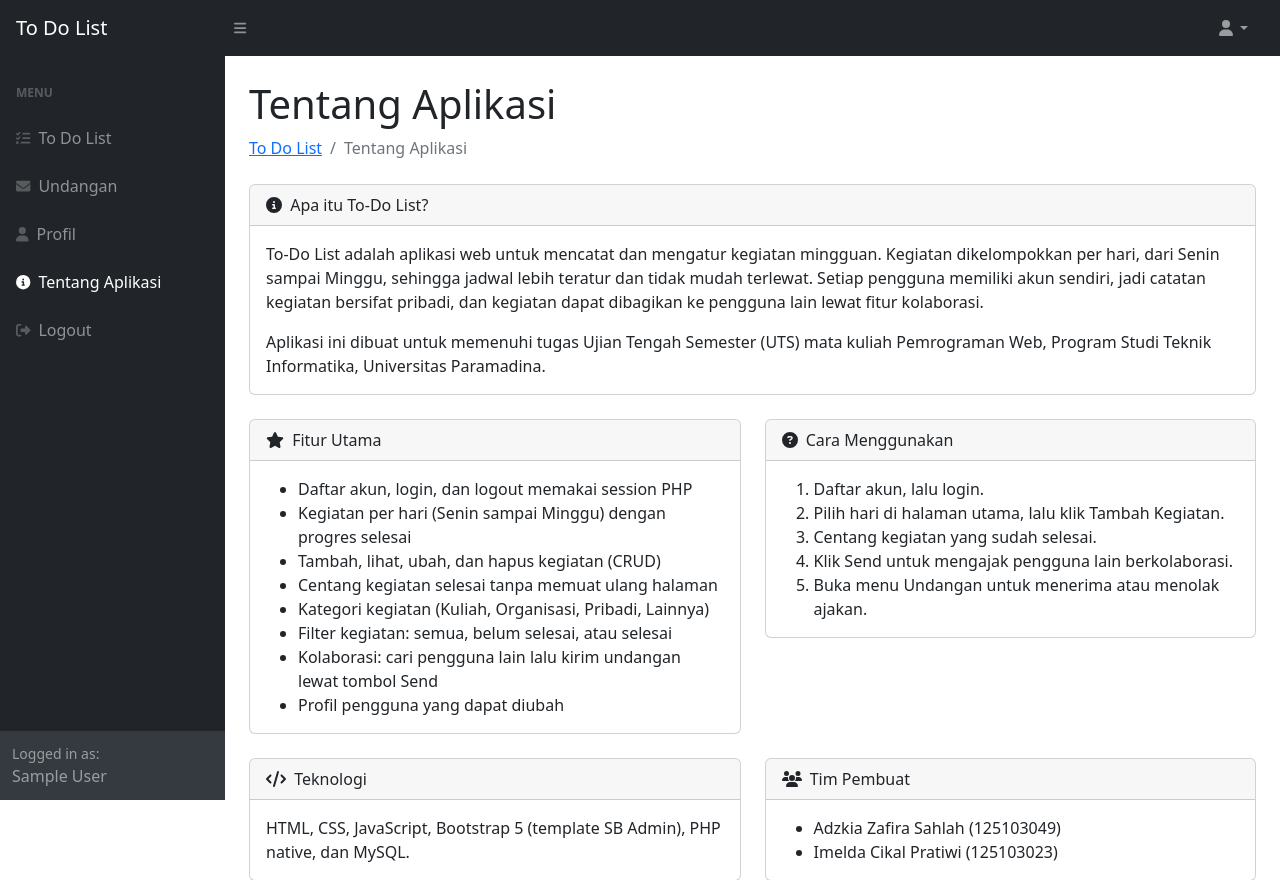
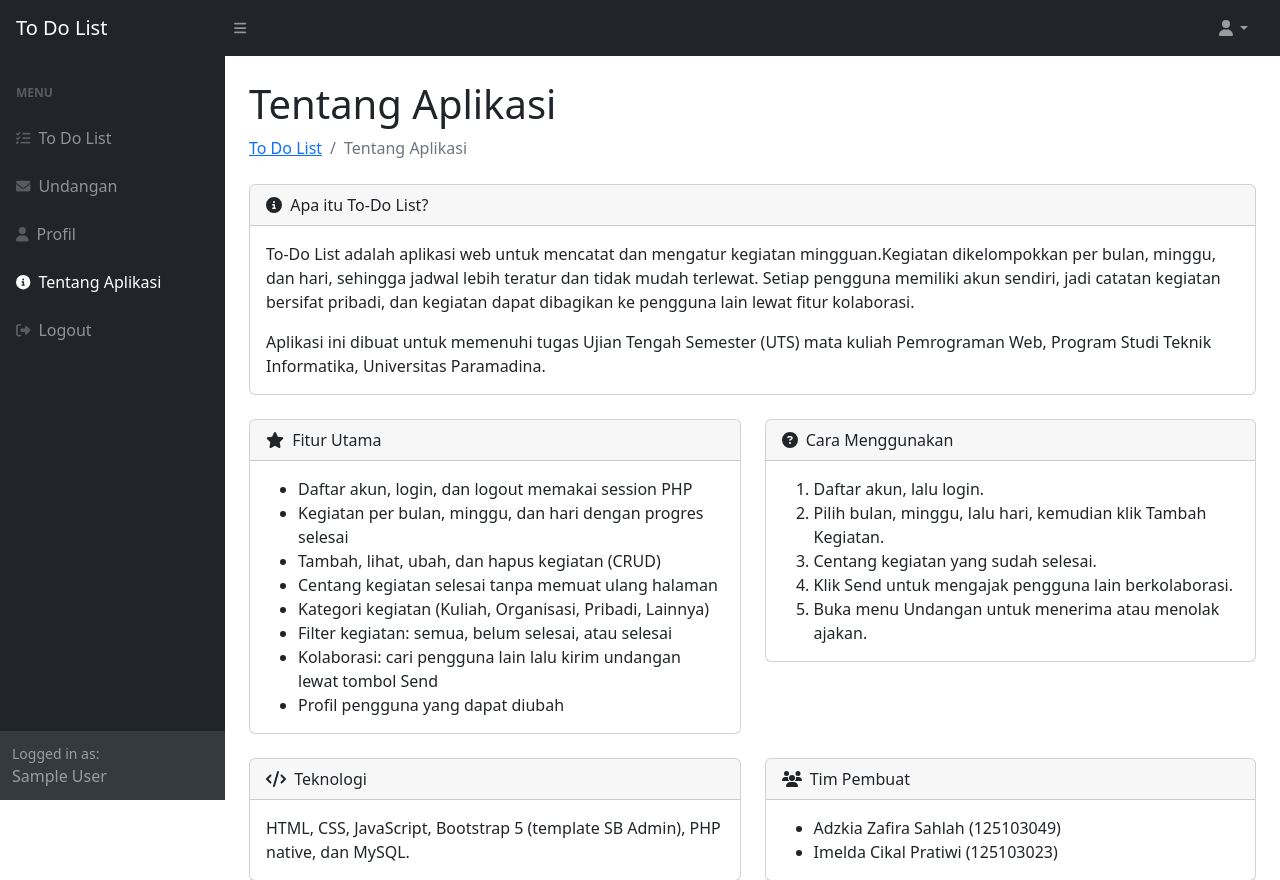
Before and after one commit to imeldacikal-droid/uts-web-to-do-list, a PHP site: page /todoo-web/tentang.php in a window 1280 px wide. Shown: the top 880 px of the page. Run offline with PHP 8.4, Linux system fonts and the light colour scheme; the visitor is signed in with stand-in values (Sample User, id 1); data that the repository does not hold is empty; some libraries are stand-ins or nearby versions.

Commit message:
benerin kalimat dibagian tentang

```diff
--- a/tentang.php
+++ b/tentang.php
@@ -15,7 +15,7 @@ include 'partials/header.php';
     <div class="card mb-4">
         <div class="card-header"><i class="fas fa-circle-info me-1"></i> Apa itu To-Do List?</div>
         <div class="card-body">
-            <p>To-Do List adalah aplikasi web untuk mencatat dan mengatur kegiatan mingguan. Kegiatan dikelompokkan per hari, dari Senin sampai Minggu, sehingga jadwal lebih teratur dan tidak mudah terlewat. Setiap pengguna memiliki akun sendiri, jadi catatan kegiatan bersifat pribadi, dan kegiatan dapat dibagikan ke pengguna lain lewat fitur kolaborasi.</p>
+            <p>To-Do List adalah aplikasi web untuk mencatat dan mengatur kegiatan mingguan.Kegiatan dikelompokkan per bulan, minggu, dan hari, sehingga jadwal lebih teratur dan tidak mudah terlewat. Setiap pengguna memiliki akun sendiri, jadi catatan kegiatan bersifat pribadi, dan kegiatan dapat dibagikan ke pengguna lain lewat fitur kolaborasi.</p>
             <p class="mb-0">Aplikasi ini dibuat untuk memenuhi tugas Ujian Tengah Semester (UTS) mata kuliah Pemrograman Web, Program Studi Teknik Informatika, Universitas Paramadina.</p>
         </div>
     </div>
@@ -27,7 +27,7 @@ include 'partials/header.php';
                 <div class="card-body">
                     <ul class="mb-0">
                         <li>Daftar akun, login, dan logout memakai session PHP</li>
-                        <li>Kegiatan per hari (Senin sampai Minggu) dengan progres selesai</li>
+                        <li>Kegiatan per bulan, minggu, dan hari dengan progres selesai</li>
                         <li>Tambah, lihat, ubah, dan hapus kegiatan (CRUD)</li>
                         <li>Centang kegiatan selesai tanpa memuat ulang halaman</li>
                         <li>Kategori kegiatan (Kuliah, Organisasi, Pribadi, Lainnya)</li>
@@ -44,7 +44,7 @@ include 'partials/header.php';
                 <div class="card-body">
                     <ol class="mb-0">
                         <li>Daftar akun, lalu login.</li>
-                        <li>Pilih hari di halaman utama, lalu klik Tambah Kegiatan.</li>
+                        <li>Pilih bulan, minggu, lalu hari, kemudian klik Tambah Kegiatan.</li>
                         <li>Centang kegiatan yang sudah selesai.</li>
                         <li>Klik Send untuk mengajak pengguna lain berkolaborasi.</li>
                         <li>Buka menu Undangan untuk menerima atau menolak ajakan.</li>
```
